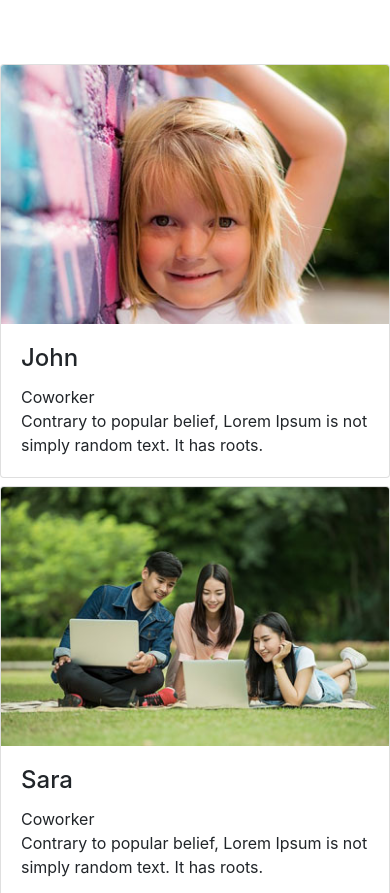
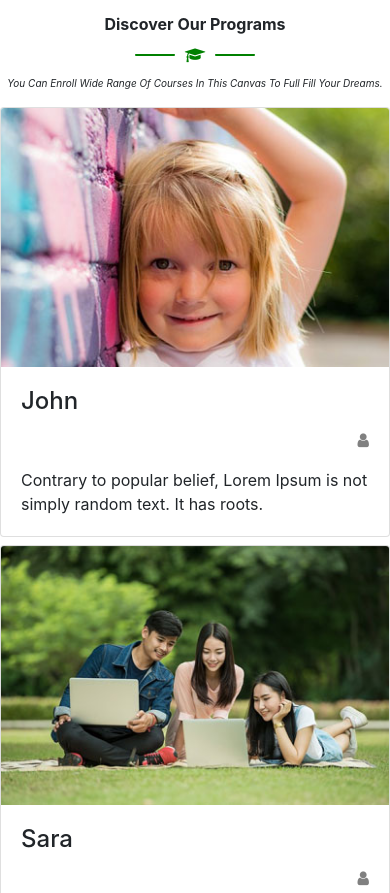
Before and after one commit to naderalfakesh/studySoon, a plain HTML site: page programs.html in a window 390 px wide. Shown: the top 893 px of the page. Drawn offline with nearby package versions, Linux system fonts and the light colour scheme.

Commit message:
Second Commit .. Adding ome code to Programs Section

```diff
--- a/programs.html
+++ b/programs.html
@@ -21,9 +21,19 @@
             SITE ANNOUNCEMENTS
             footer
           -->
-          <!--Section: Group of personal cards-->
-    <section class="pt-5 mt-3 pb-3">
+    <!--Section: Group of Programs cards-->
 
+    <section id="programs_title" class="wrapper">
+      <h2>Discover Our Programs</h2>
+      <div id="edu">
+        <hr>
+        <i class="fa fa-graduation-cap" style="color: green"></i>
+        <hr>
+      </div>
+      <p>You Can Enroll Wide Range Of Courses In This Canvas To Full Fill Your Dreams.</p>
+    </section>
+
+    <section class="">
     <!--Grid row-->
     <div class="row">
 
@@ -32,8 +42,6 @@
 
         <!--Card group-->
         <div class="card-group">
-
-
 
           <!--Card-->
           <div class="card card-personal mb-2">
@@ -53,8 +61,7 @@
               <a>
                 <h4 class="card-title">John</h4>
               </a>
-              <a class="card-meta">Coworker</a>
-
+              <p style="text-align: right; color: gray;"><i class="fa fa-user" ></i></p>
               <!--Text-->
               <p class="card-text">Contrary to popular belief, Lorem Ipsum is not simply random text. It has roots.</p>
 
@@ -82,8 +89,7 @@
               <a>
                 <h4 class="card-title">Sara</h4>
               </a>
-              <a class="card-meta">Coworker</a>
-
+              <p style="text-align: right; color: gray;"><i class="fa fa-user" ></i></p>
               <!--Text-->
               <p class="card-text">Contrary to popular belief, Lorem Ipsum is not simply random text. It has roots.</p>
             </div>
@@ -110,7 +116,7 @@
               <a>
                 <h4 class="card-title">Sara</h4>
               </a>
-              <a class="card-meta">Coworker</a>
+              <p style="text-align: right; color: gray;"><i class="fa fa-user" ></i></p>
 
               <!--Text-->
               <p class="card-text">Contrary to popular belief, Lorem Ipsum is not simply random text. It has roots.</p>
@@ -137,7 +143,7 @@
               <a>
                 <h4 class="card-title">Sara</h4>
               </a>
-              <a class="card-meta">Coworker</a>
+              <p style="text-align: right; color: gray;"><i class="fa fa-user" ></i></p>
 
               <!--Text-->
               <p class="card-text">Contrary to popular belief, Lorem Ipsum is not simply random text. It has roots.</p>
@@ -164,7 +170,7 @@
               <a>
                 <h4 class="card-title">Sara</h4>
               </a>
-              <a class="card-meta">Coworker</a>
+              <p style="text-align: right; color: gray;"><i class="fa fa-user" ></i></p>
 
               <!--Text-->
               <p class="card-text">Contrary to popular belief, Lorem Ipsum is not simply random text. It has roots.</p>
--- a/style.css
+++ b/style.css
@@ -1,3 +1,75 @@
+/*   Programs Section   */
+*{
+    margin: 0px;
+    padding: 0px;
+}
+#programs_title {
+    display: flex;
+    justify-content: space-around;
+    align-items: center;
+    flex-direction: column;
+    padding-top: 50px ;
+}
+#programs_title h2 {
+    font-size: 2em;
+    font-weight: bold;
+}
+
+@media  (max-width: 900px){
+    #programs_title {
+        padding-top: 30px;
+    }
+}
+@media  (max-width: 500px){
+    #programs_title {
+        padding-top: 15px;
+    }
+}
+
+@media  (max-width: 900px){
+    #programs_title h2 {
+        font-size: 1em;
+        margin: 0px auto;
+    }
+}
+@media  only screen and (max-width: 500px){
+    .container h1 {
+        font-size: 0.5em;
+        margin: 0px auto;
+    }
+}
+
+#programs_title p {
+    font-style: italic;
+    text-align: center;
+}
+
+@media  (max-width: 900px){
+    #programs_title p {
+       font-size: smaller;
+    }
+}
+@media  only screen and (max-width: 500px){
+    #programs_title p  {
+        font-size: x-small
+    }
+}
+
+#edu {
+    display: flex;
+    justify-content: space-around;
+    align-items: center;
+}
+
+#edu hr {
+    background-color: green;
+    width: 40px;
+    height: 1px;
+    border-radius: 1px;
+    border-color:green;
+    margin: 20px 10px 20px 10px;
+}
+
 footer {
     background-color: #002b46;
     color: white;
```
